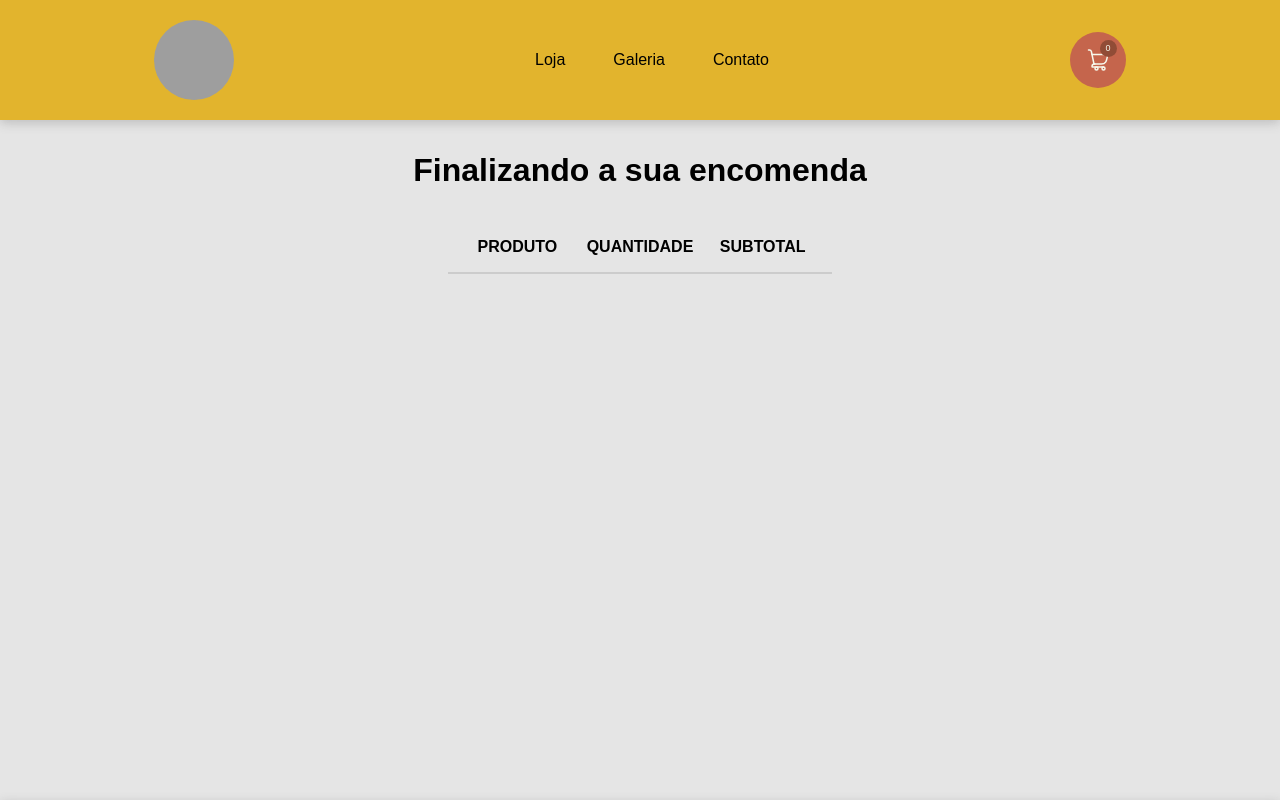
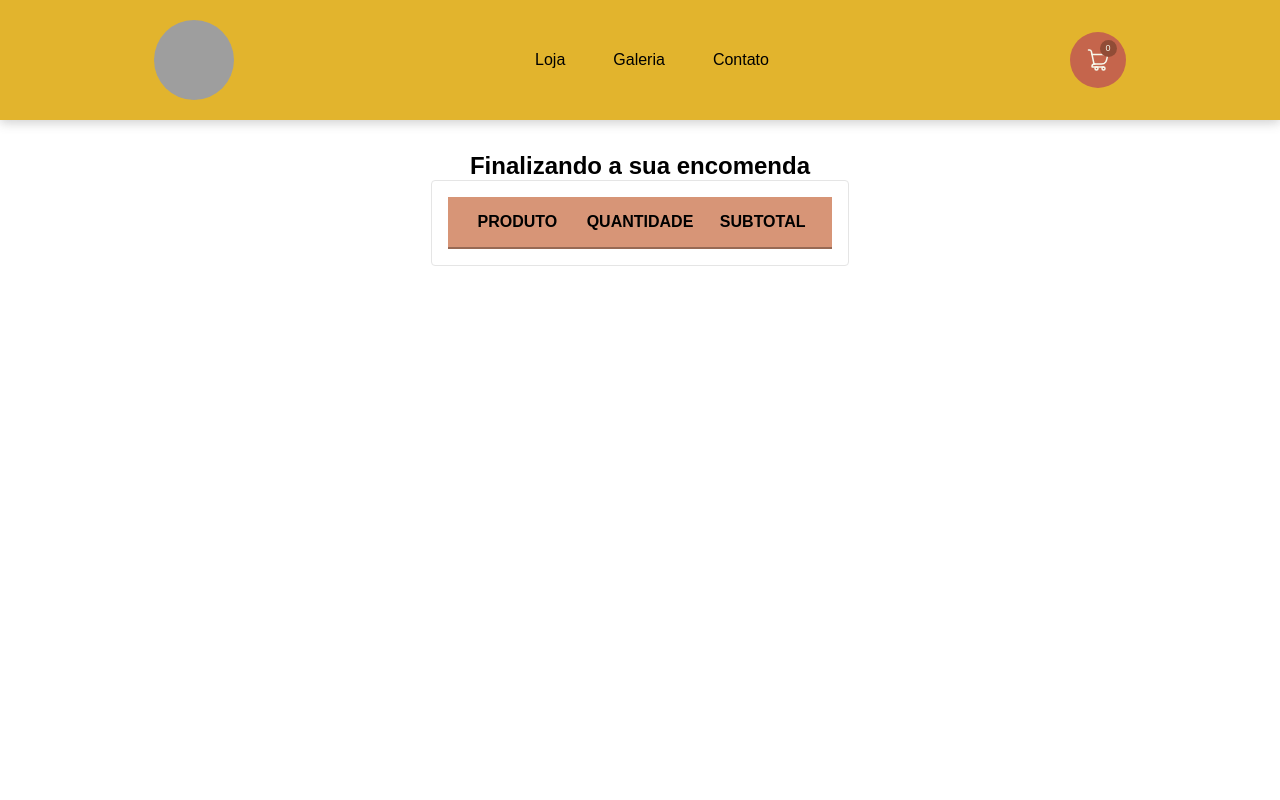
Before and after one commit to douglaspatusco/vcosturac, a Next.js app: page /checkout in a window 1280 px wide. Shown: the top 800 px of the page. Built offline with nearby package versions, Linux system fonts and the light colour scheme; grey boxes are pictures that could not be loaded.

Commit message:
bug fixes loja and categories pages

```diff
--- a/src/components/Cart/styles.ts
+++ b/src/components/Cart/styles.ts
@@ -82,7 +82,7 @@ export const ProductItem = styled.li`
   justify-content: space-around;
   align-items: center;
   gap: 1em;
-  border-radius: 0.2em;
+  border-radius: 0.25em;
   height: 6em;
   position: relative;
   background-color: ${colors.marromClaro};
@@ -137,6 +137,7 @@ export const Checkout = styled(Link)`
   color: ${colors.creme};
   background-color: ${colors.marromEscuro};
   border: none;
+  border-radius: 0.25em;
   font-size: 1em;
   cursor: pointer;
 
--- a/src/components/ShippingOptions/styles.ts
+++ b/src/components/ShippingOptions/styles.ts
@@ -17,6 +17,7 @@ export const Card = styled.div`
 
   img {
     max-width: 4em;
+    height: auto;
     margin: 0 auto 1em;
   }
 
--- a/src/pages/checkout/index.tsx
+++ b/src/pages/checkout/index.tsx
@@ -12,7 +12,7 @@ import { handleQuantityChange } from '@/utils/cartUtils'
 
 import {
   CartTableContainer,
-  Container,
+  ContainerWhite,
   Row,
   Header,
   ProductImage,
@@ -29,7 +29,7 @@ const Checkout = () => {
       <Head>
         <title>Checkout | Vânia Costura Criativa</title>
       </Head>
-      <Container>
+      <ContainerWhite>
         <h1>Finalizando a sua encomenda</h1>
         <CartTableContainer>
           <Header>
@@ -84,7 +84,7 @@ const Checkout = () => {
             </Row>
           ))}
         </CartTableContainer>
-      </Container>
+      </ContainerWhite>
     </>
   )
 }
--- a/src/pages/checkout/styles.ts
+++ b/src/pages/checkout/styles.ts
@@ -2,13 +2,17 @@ import styled from 'styled-components'
 import Image from 'next/image'
 import { colors } from '@/styles/GlobalStyles'
 
-export const Container = styled.div`
+export const ContainerWhite = styled.section`
   display: flex;
   flex-direction: column;
   align-items: center;
-  gap: 1em;
+  max-width: 1280px;
   width: 100%;
-  padding: 2em 0;
+  padding-top: 2em;
+  background-color: #fff;
+  box-shadow:
+    0.375em 0 0.75em rgba(0, 0, 0, 0.2),
+    -0.375em 0 0.75em rgba(0, 0, 0, 0.2);
 `
 
 export const CartTableContainer = styled.ul`
@@ -19,7 +23,7 @@ export const CartTableContainer = styled.ul`
   padding: 0;
   margin: 0;
   border: 0.0625em solid #e5e5e5;
-  border-radius: 0.5em;
+  border-radius: 0.25em;
   padding: 1em;
 `
 
@@ -31,9 +35,9 @@ export const Header = styled.li`
   justify-items: center;
   font-weight: bold;
   text-transform: uppercase;
-  background-color: ${colors.cinza};
+  background-color: ${colors.marromClaro};
   padding: 1em;
-  border-bottom: 2px solid #ccc;
+  border-bottom: 2px solid ${colors.marromEscuro};
 `
 
 export const Row = styled.li`
--- a/src/pages/loja/[categoria]/styles.ts
+++ b/src/pages/loja/[categoria]/styles.ts
@@ -14,6 +14,7 @@ export const ContainerStore = styled.section`
     0.375em 0 0.75em rgba(0, 0, 0, 0.2),
     -0.375em 0 0.75em rgba(0, 0, 0, 0.2);
 `
+
 export const ProductContainer = styled.div`
   display: flex;
   flex-direction: row;
@@ -68,6 +69,7 @@ export const ThumbnailsContainer = styled.div`
 export const Thumbnail = styled.img`
   width: 5em;
   height: 5em;
+  border-radius: 0.25em;
   cursor: pointer;
 
   &:hover {
```
Also changed, not shown: src/components/Cart/index.tsx (+3 -4 lines), src/components/ShippingOptions/index.tsx (+7 -1 lines), src/pages/loja/[categoria].tsx (+9 -9 lines), src/pages/loja/index.tsx (+5 -16 lines), src/pages/loja/styles.ts (+7 -6 lines).
